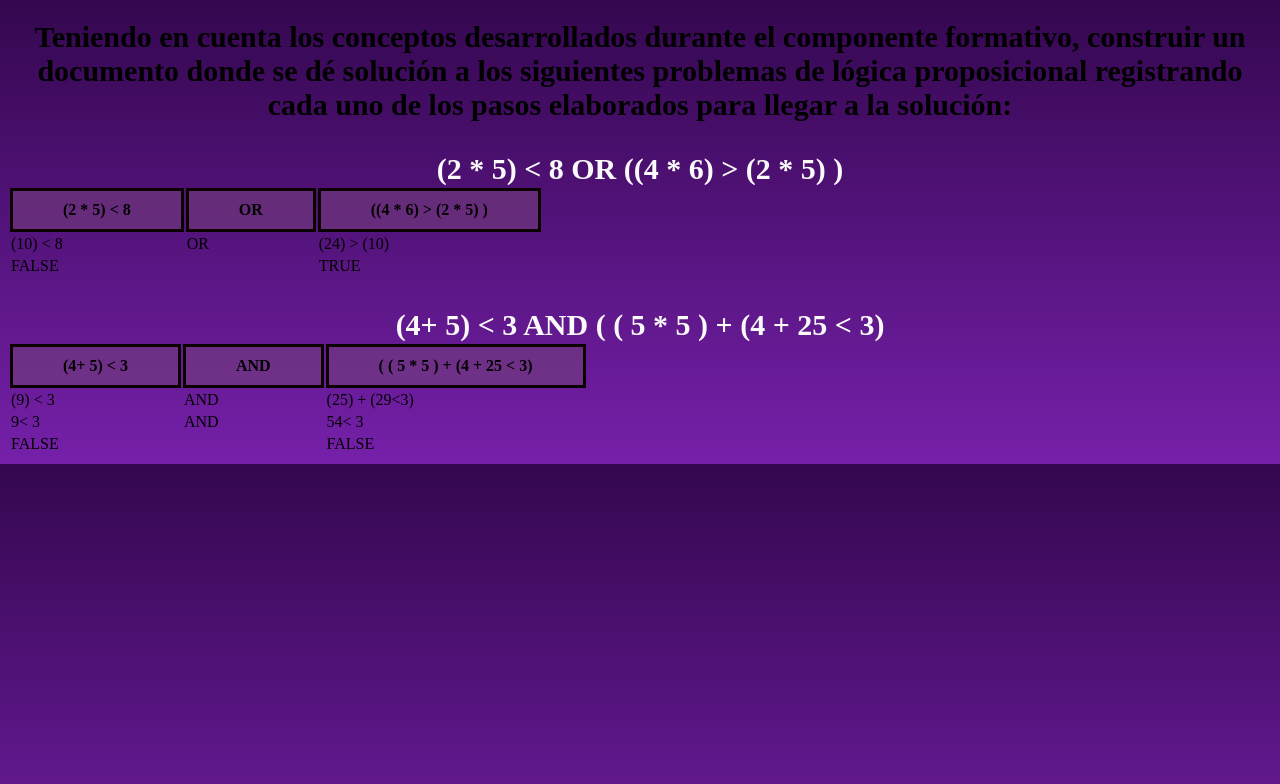
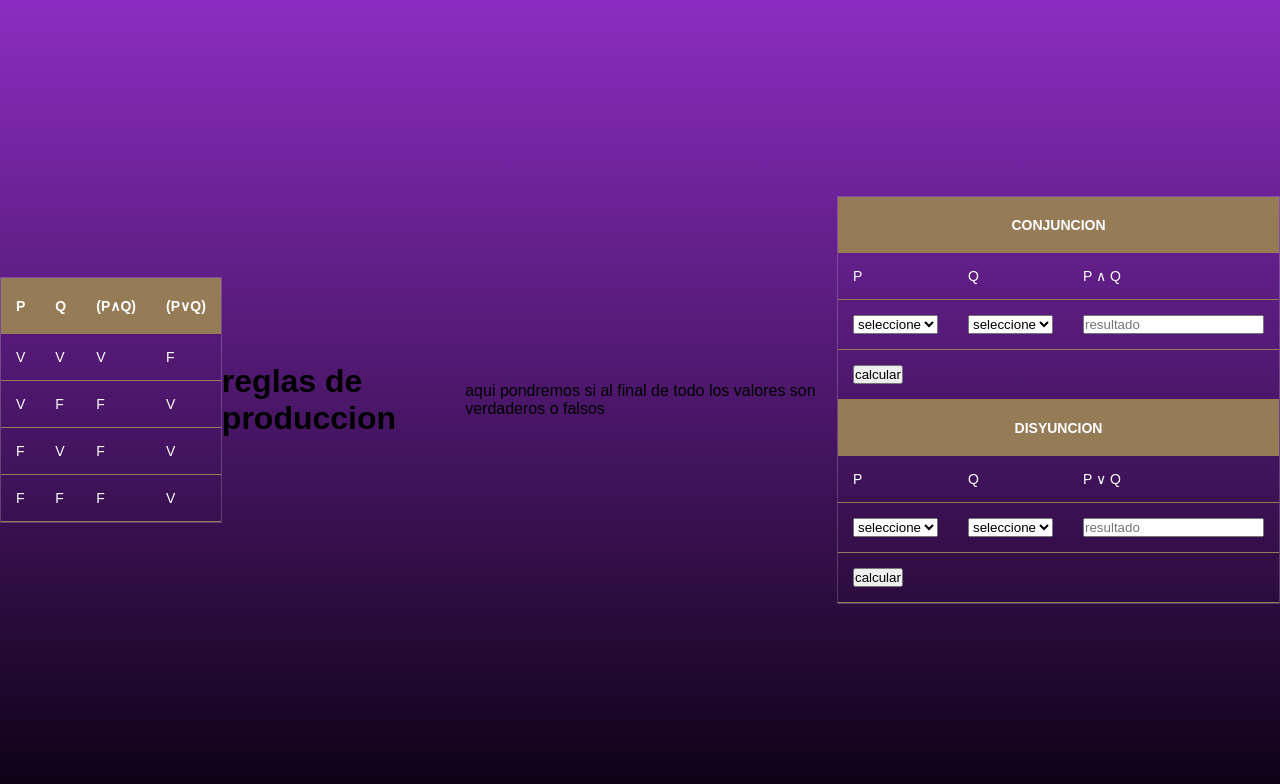
Before and after one commit to camilo-hernandez-m/Guia_aprendizaje_conceptos_basicos_algoritmia1, a plain HTML site: page seccion 1/index.html in a window 1280 px wide. Drawn offline with Linux system fonts and the light colour scheme.

Commit message:
seccion 1 punto 2

```diff
--- a/seccion 1/index.html
+++ b/seccion 1/index.html
@@ -9,63 +9,149 @@
     <script src="main.js"></script>
 </head>
 <body>
-    <h1>
-        Teniendo en cuenta los conceptos desarrollados durante el componente formativo, construir un documento donde
-        se dé solución a los siguientes problemas de lógica proposicional registrando cada uno de los pasos elaborados
-        para llegar a la solución:
-    </h1>
-    <h3>
-        (2 * 5) < 8 OR ((4 * 6) > (2 * 5) ) <br>
-    </h3>
+    <div class="container">
         <table>
-        <thead>
+            <thead>
+                <tr>
+                    <th>P</th>
+                    <th>Q</th>
+                    <th>(P∧Q)</th>
+                    <th>(P∨Q)</th>
+                </tr>
+            </thead>
+            <tbody>
+                <tr>
+                    <td>V</td>
+                    <td>V</td>
+                    <td>V</td>
+                    <td>F</td>
+                </tr>
+                <tr>
+                    <td>V</td>
+                    <td>F</td>
+                    <td>F</td>
+                    <td>V</td>
+                </tr>
+                <tr>
+                    <td>F</td>
+                    <td>V</td>
+                    <td>F</td>
+                    <td>V</td>
+                </tr>
+                <tr>
+                    <td>F</td>
+                    <td>F</td>
+                    <td>F</td>
+                    <td>V</td>
+                </tr>
+            </tbody>
+        </table>
+    </div>
+
+
+
+
+
+
+
+
+
+
+
+
+
+    <div class=" jumbotron jumbotron-fluid">
+        <!-- forma de presentar un título y un contenido en forma muy destacada en una página -->
+    </div class="container">
+    <!-- contenedores son unos recuadros o espacios rectangulares que pueden colocarse en cualquier parte de la página -->
+    <h1 class="dislpay-4"><strong>reglas de produccion</strong></h1>
+    <p class="lead text-justify">aqui pondremos si al final de todo los valores son verdaderos o falsos</p>
+    <!-- El texto se justifica añadiendo espacios entre caracteres -->
+    <a style="text-decoration: none;"><h3 class="text-danger"></h3></a>
+    </div>
+</div>
+<div class="container">
+<div class="float-left col-6">
+    <table class="table text-center border">
+        <thead class="thead-dark">
             <tr>
-                <th>(2 * 5) < 8  </th>
-                <th> OR </th>
-                <th> ((4 * 6) > (2 * 5) )</th>
-
+                <th colspan="3">conjuncion</th>
+            </tr>
+        </thead>
+        <tbody>
+            <tr class="alert-success">
+                <td>P</td>
+                <td>Q</td>
+                <td>P ∧ Q </td>
             </tr>
             <tr>
-                <td>(10)  < 8    </td>
-                <td> OR   </td>
-                <td>   (24)   > (10)</td>
+                <td>
+                    <select id="conjuncion1" class="form-control">
+                        <option selected disabled="">seleccione</option>
+                        <option value="v">v</option>
+                        <option value="f">f</option>
+                    </select>
+                </td>
+                <td>
+                    <select id="conjuncion2" class="form-control">
+                        <option selected disabled="">seleccione</option>
+                        <option value="v">v</option>
+                        <option value="f">f</option>
+                    </select>
+                </td>
+                <td>
+                    <input type="text" name="res" id="res" class="form-control text-center" readonly placeholder="resultado">
+                </td>
             </tr>
             <tr>
-                <td>FALSE         </td>
-                <td></td>
-                <td>          TRUE</td>
+                <td colspan="3">
+                    <button class="btn btn-success" onclick="conjuncion()">calcular</button>
+                </td>
+            </tr>
+        </tbody>
+    </table>
+</div>
+<div class="float-left col-6">
+    <table class="table text-center border">
+        <thead class="thead-dark">
+            <tr>
+                <th colspan="3">disyuncion </th>
+                <!-- es una proposición compuesta que resulta de combinar dos simples por medio de la palabra -->
             </tr>
         </thead>
-        </table>
-
-        <h3>
-        (4+ 5) < 3 AND ( ( 5 * 5 ) + (4 + 25 < 3)<br>
-
-    </h3>
-    <table>
-        <thead>
-            <tr>
-                <th>(4+ 5) < 3   </th>
-                <th> AND </th>
-                <th> ( ( 5 * 5 ) + (4 + 25 < 3)</th>
-
+        <tbody>
+            <tr class="alert-primary">
+                <td>P</td>
+                <td>Q</td>
+                <td>P ∨ Q</td>
             </tr>
             <tr>
-                <td>(9)  < 3    </td>
-                <td> AND   </td>
-                <td>   (25) + (29<3)</td>
+                <td>
+                    <select id="disyuncion1" class="form-control">
+                        <option selected disabled="">seleccione</option>
+                        <option value="v">v</option>
+                        <option value="f">f</option>
+                    </select>
+                </td>
+                <td>
+                    <select id="disyuncion2" class="form-control">
+                        <option selected disabled="">seleccione</option>
+                        <option value="v">v</option>
+                        <option value="f">f</option>
+                    </select>
+                </td>
+                <td>
+                    <input type="text" name="res" id="res" class="form-control text-center" readonly placeholder="resultado">
+                </td>
             </tr>
             <tr>
-                <td>9< 3         </td>
-                <td>AND</td>
-                <td>    54< 3</td>
+                <td colspan="3">
+                    <button class="btn btn-success" onclick="disyuncion()">calcular</button>
+                </td>
             </tr>
-            <tr>
-                <td>FALSE         </td>
-                <td></td>
-                <td>     FALSE</td>
-            </tr>
-        </thead>
-        </table>
+        </tbody>
+    </table>
+</div>
+</div>
 </body>
 </html>
--- a/seccion 1/main.js
+++ b/seccion 1/main.js
@@ -1,3 +1,24 @@
 addEventListener("DOMContentLoaded"),(e)=>{
-
+    function conjuncion()
+    {
+        // para obetener el valor//
+        var conj1 = document.getElementById("conjuncion1").value;
+        var conj2 = document.getElementById("conjuncion2").value;
+        if(conj1 == "v" && conj2 == "v"){
+            document.getElementById("res").value="verdadero";
+        }else if((conj1 == "v" && conj2 == "f") || (conj1 =="f" && conj2 == "v") || (conj1 == "f" && conj2 == "f")){
+            document.getElementById("res").value = "falso";
+        }
+    }
+    function disyuncion()
+    {
+        // para obetener el valor//
+        var dis1 = document.getElementById("disyuncion1").value;
+        var dis2 = document.getElementById("disyuncion2").value;
+        if(dis1 == "f" && dis2 == "f"){
+            document.getElementById("resdis").value="falso";
+        }else if((dis1 == "v" && dis2 == "v") || (dis1 =="v" && dis2 == "f") || (dis1 == "f" && dis2 == "v")){
+            document.getElementById("resdis").value = "verdadero";
+        }
+    }
 }
--- a/seccion 1/style.css
+++ b/seccion 1/style.css
@@ -1,27 +1,37 @@
-
-    h1{
-        font-size: 30px;
-        text-align: center;
-        margin-bottom:0px ;
-    }
-    h3{
-        color: rgb(250, 250, 250);
-        font-size: 30px;
-        text-align: center;
-        margin-bottom:0px ;
-    }
-
-    table thead tr th {
-        border: solid rgb(10, 0, 0)  ;
-        background-color: rgba(115, 62, 125, 0.609);
-        font-size:20px;
-        font-size:10px;
-        padding: 10px 50px 10px;
-        font-size: 16px;
-        border-spacing: 10px;
-
-    }
-
-    body{
-        background: linear-gradient(#34074f,#7520a9);
-    }
+*{
+    margin: 0;
+    padding: 0;
+    box-sizing: border-box;
+    font-family: sans-serif;
+}
+body{
+    display: flex;
+    align-items: center;
+    justify-content: center;
+    min-height: 100vh;
+    background: linear-gradient(#8b2dc1,#0c0113);
+}
+.container{
+    border: solid 1px rgb(255,255,255,0.2);
+}
+table{
+    color: #fff;
+    font-size: 14px;
+    table-layout: fixed;
+    border-collapse: collapse;
+}
+thead{
+    background-color: rgb(150, 123, 87);
+}
+th{
+    padding: 20px 15px;
+    font-weight: 700;
+    text-transform: uppercase;
+}
+td{
+    padding: 15px ;
+    border-bottom: solid 1px  rgb(150, 123, 87); ;
+}
+tbody tr:hover{
+    background:  rgb(150, 123, 87);
+}
```
